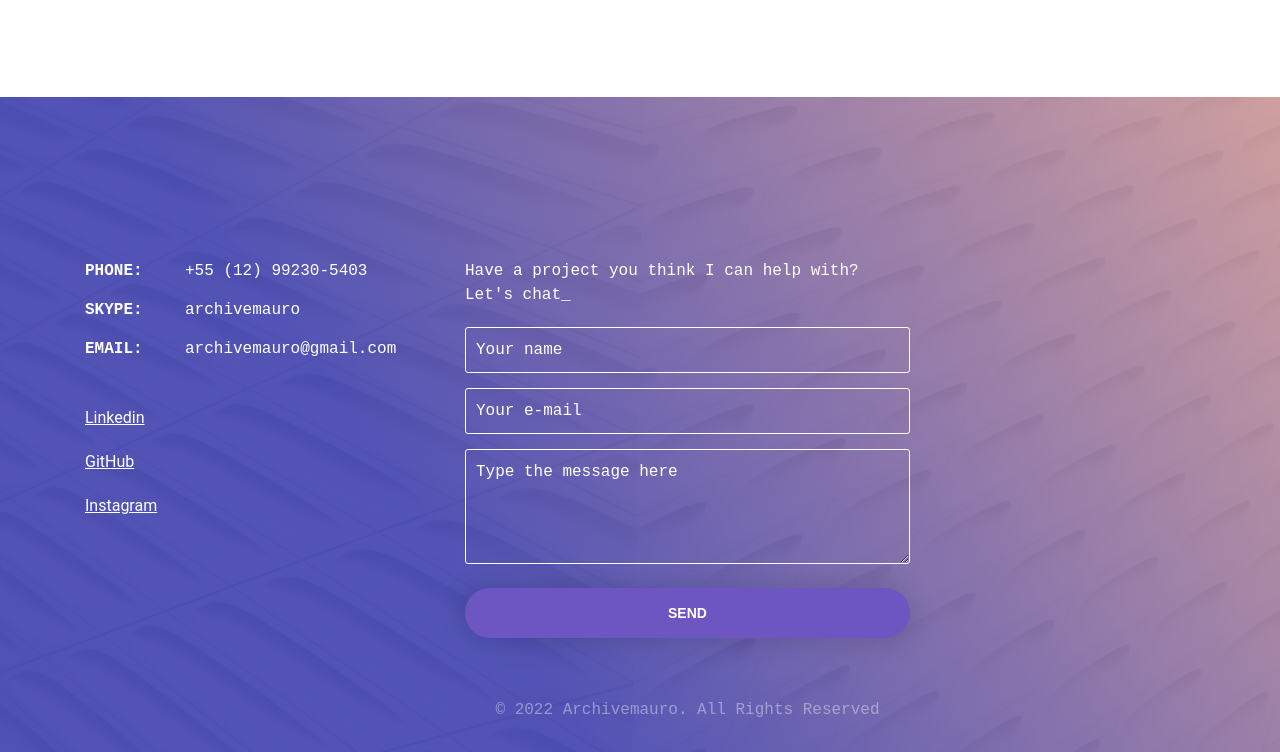
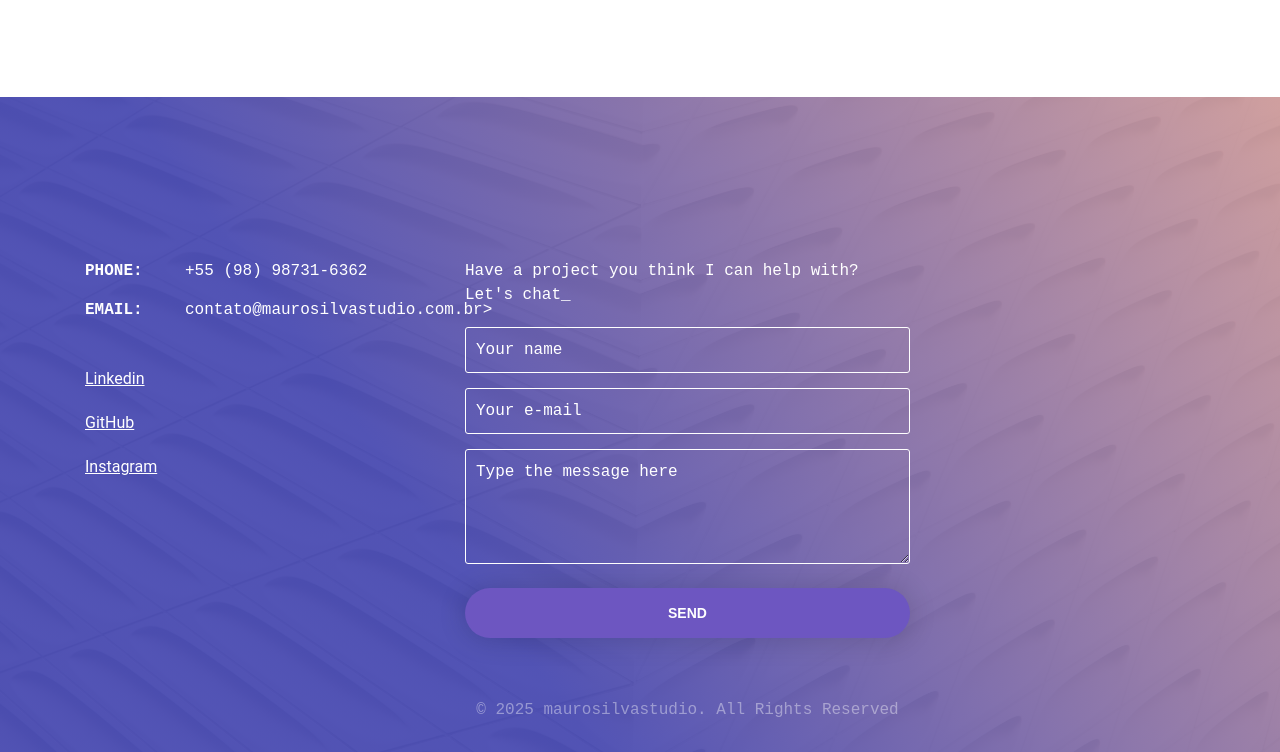
Before and after one commit to archivemauro/resume, a plain HTML site: page index.html in a window 1280 px wide. Shown: the part 6911-7663 px from the top of the page. Drawn offline with Linux system fonts and the light colour scheme; a web font is replaced by a local one.

Commit message:
Update index.html

```diff
--- a/index.html
+++ b/index.html
@@ -474,11 +474,9 @@ Advertisements and commercials.<br>
           <div class="contacts__list">
             <dl class="contact-list">
               <dt>Phone:</dt>
-              <dd><a href="tel:5512992305403">+55 (12) 99230-5403</a></dd>
-              <dt>Skype:</dt>
-              <dd><a href="skype:archivemauro">archivemauro</a></dd>
+              <dd><a href="https://wa.me/5598987316362">+55 (98) 98731-6362</a></dd>
               <dt>Email:</dt>
-              <dd><a href="mailto:archivemauro@gmail.com">archivemauro@gmail.com</a></dd>
+              <dd><a href="mailto:contato@maurosilvastudio.com.br">contato@maurosilvastudio.com.br</a>></dd>
             </dl>
           </div>
           <div class="contacts__social">
@@ -512,7 +510,7 @@ Advertisements and commercials.<br>
             </form>
           </div>
           <div class="footer">
-            <p>© 2022 Archivemauro. All Rights Reserved</p>
+            <p>© 2025 maurosilvastudio. All Rights Reserved</p>
           </div>
         </div>
       </div>
```
